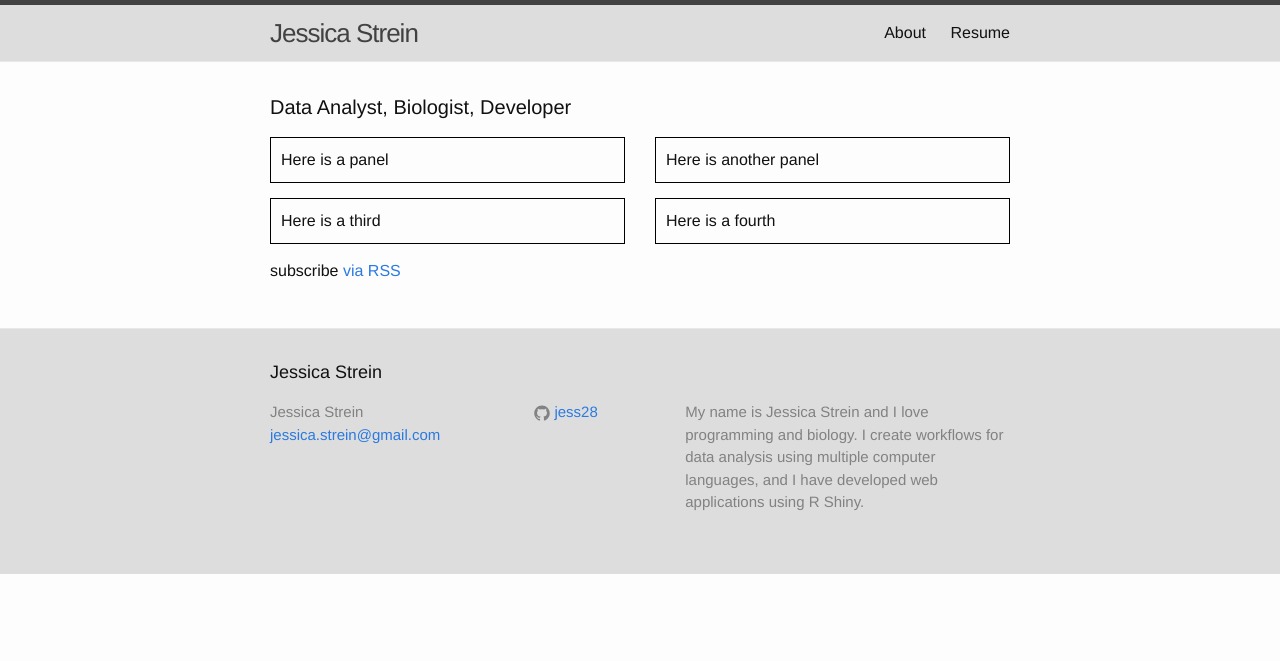
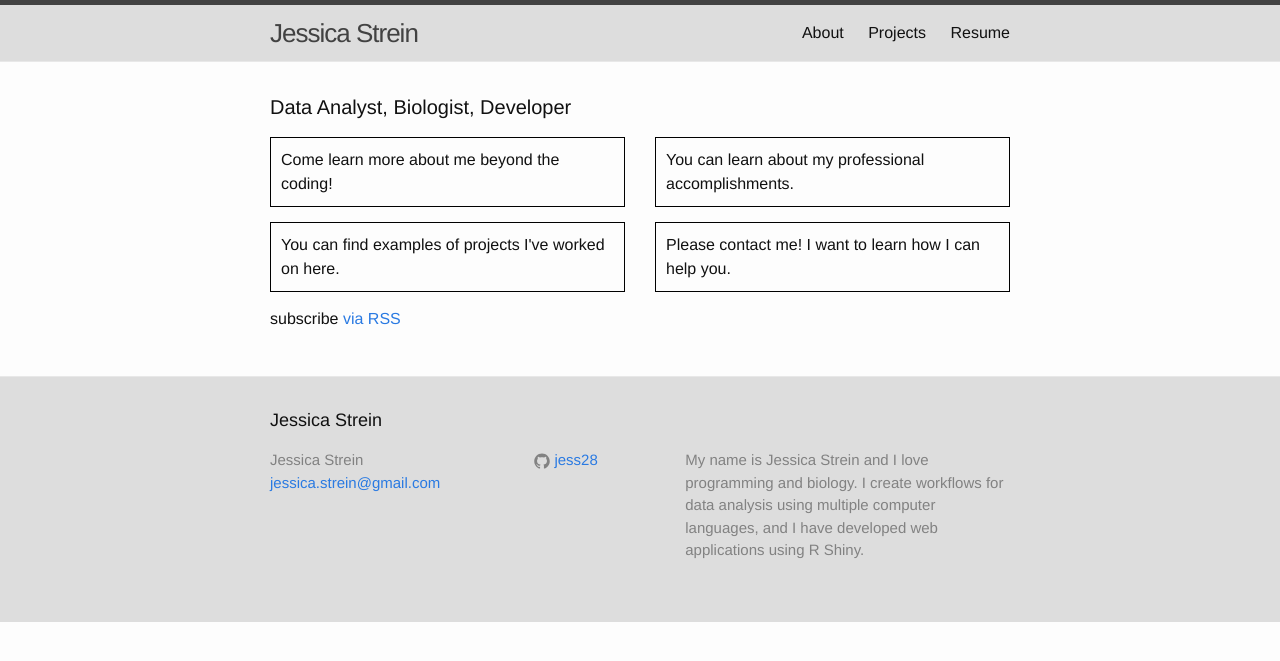
Before and after one commit to jess28/jess28.github.io, a Jekyll site: the page built from index.html, in a window 1280 px wide. Shown: the top 661 px of the page. Built offline with Jekyll 4.4.1, drawn with Linux system fonts in a browser that asks for light colours.

Commit message:
added box description in front page, added project page

```diff
--- a/index.html
+++ b/index.html
@@ -7,26 +7,26 @@
   <h1 class="page-heading">Data Analyst, Biologist, Developer</h1>
 
   <div class="left">
-    Here is a panel
+    Come learn more about me beyond the coding!
     <a href='javascript:void(0)' onclick='window.location = {{ "/about/" | prepend: site.baseurl }}'>
         <span class='default-link'></span>
     </a>
   </div>
   <div class="right">
-    Here is another panel
+    You can learn about my professional accomplishments.
     <a href='javascript:void(0)' onclick='window.location = {{ "/resume/" | prepend: site.baseurl }}'>
         <span class='default-link'></span>
     </a>
   </div>
 
   <div class="left">
-    Here is a third
+    You can find examples of projects I've worked on here.
     <a href='javascript:void(0)' onclick='window.location = {{ "/about/" | prepend: site.baseurl }}'>
         <span class='default-link'></span>
     </a>
   </div>
   <div class="right">
-    Here is a fourth
+    Please contact me! I want to learn how I can help you.
     <a href='javascript:void(0)' onclick='window.location = {{ "/about/" | prepend: site.baseurl }}'>
         <span class='default-link'></span>
     </a>
```
Also changed, not shown: about.md (+3 -1 lines), projects.html (added, +27 -0 lines), resume.md (+2 -2 lines).
